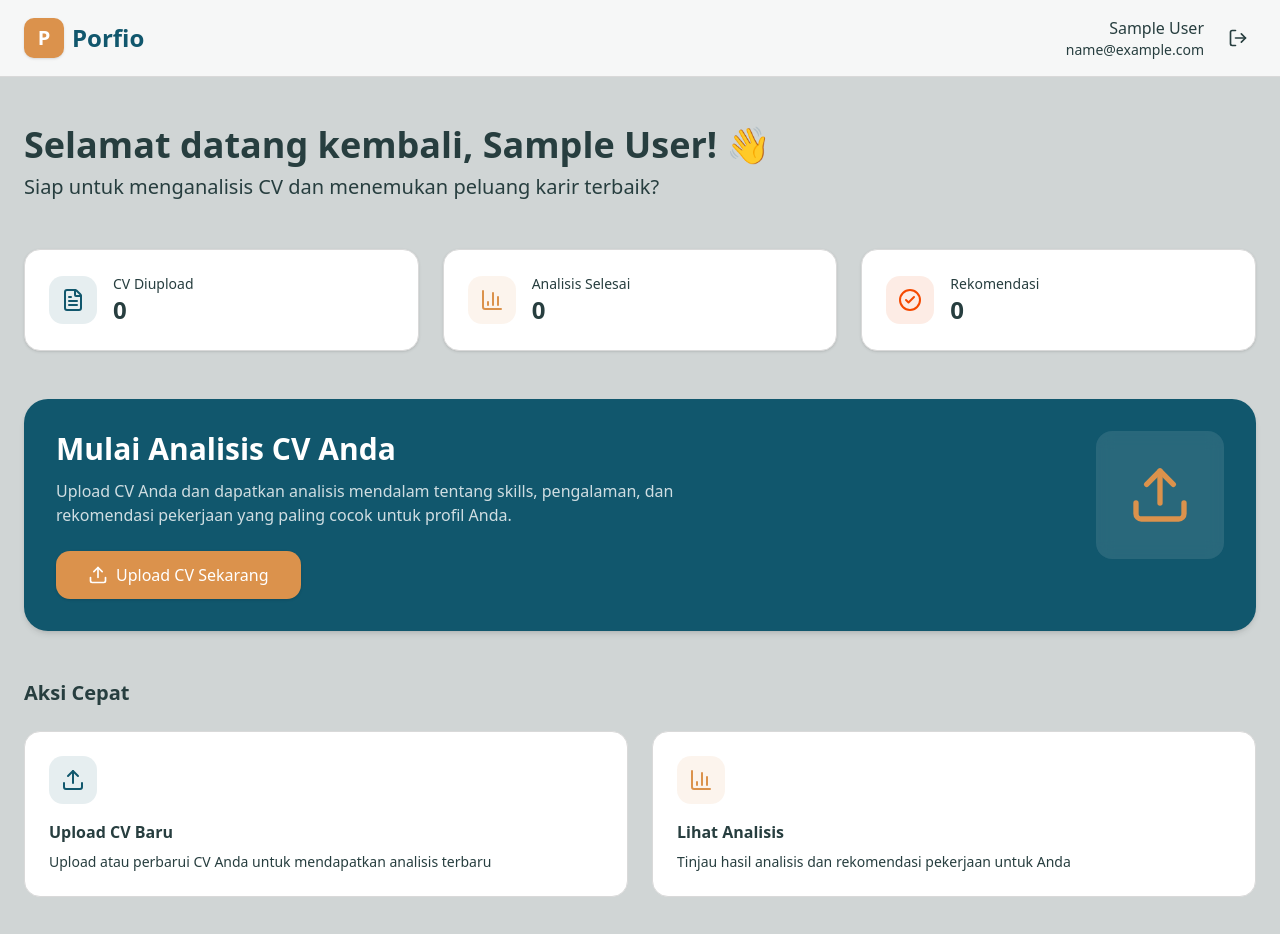
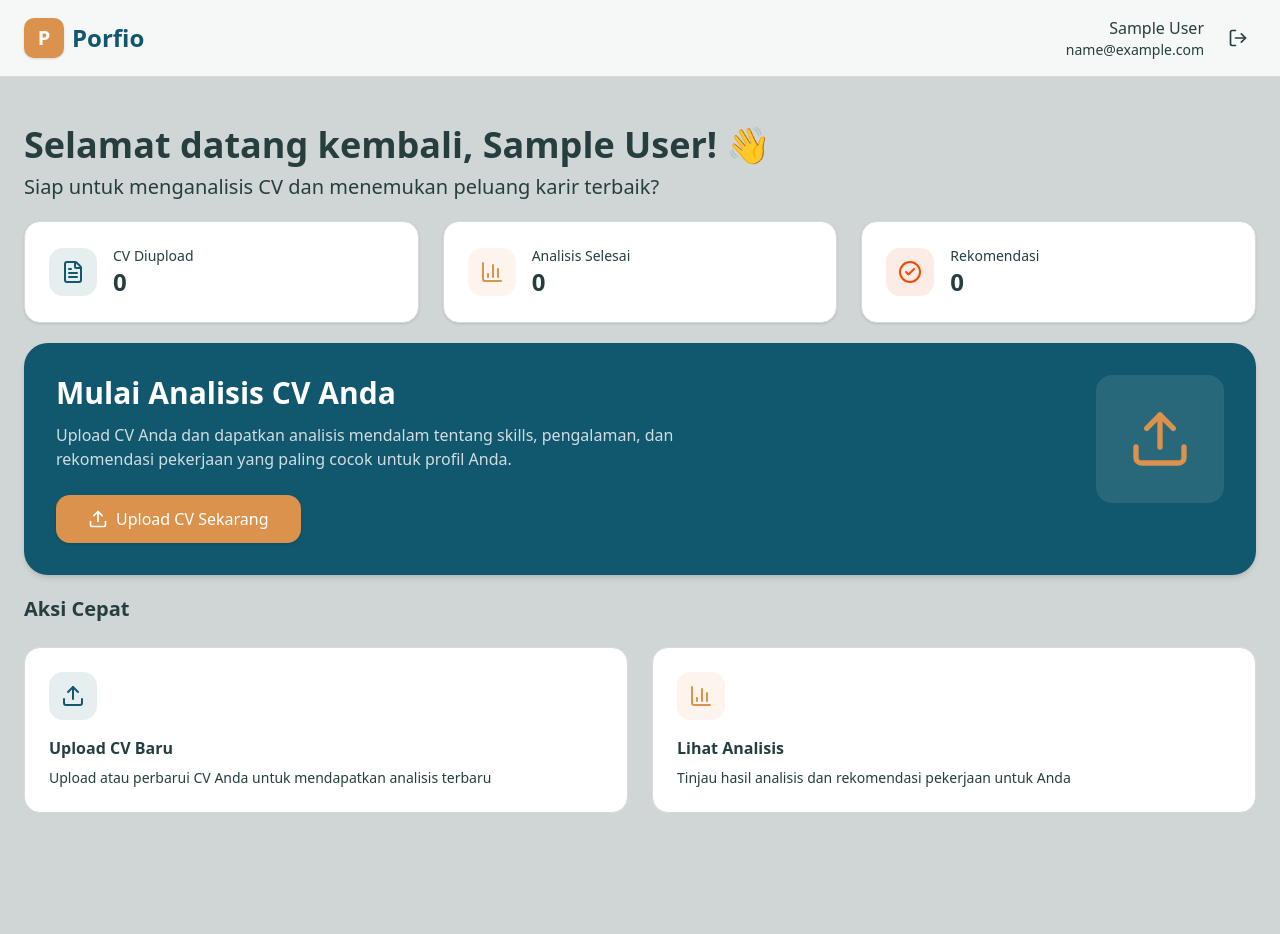
Before and after one commit to nevritaasy/Porfio, a Next.js app in the folder frontend/: page /dashboard in a window 1280 px wide. Shown: the top 934 px of the page. After the commit the page ends 861 px from the top, so only its background shows below. Built offline with nearby package versions, Linux system fonts and the light colour scheme; sample sign-in values are in the browser's storage.

Commit message:
fix dashboard

```diff
--- a/frontend/src/app/dashboard/page.tsx
+++ b/frontend/src/app/dashboard/page.tsx
@@ -73,7 +73,7 @@
         <motion.div
           initial={{ opacity: 0, y: 20 }}
           animate={{ opacity: 1, y: 0 }}
-          className="mb-12"
+          style={{ marginBottom: '20px' }}
         >
           <h1 className="text-4xl font-bold mb-2 text-foreground">
             Selamat datang kembali, {user.name}! 👋
@@ -84,7 +84,7 @@
         </motion.div>
 
         {/* Stats Cards */}
-        <div className="grid md:grid-cols-3 gap-6 mb-12">
+        <div className="grid md:grid-cols-3 gap-6" style={{ marginBottom: '20px' }}>
           <motion.div
             initial={{ opacity: 0, y: 20 }}
             animate={{ opacity: 1, y: 0 }}
@@ -143,6 +143,7 @@
             initial={{ opacity: 0, y: 20 }}
             animate={{ opacity: 1, y: 0 }}
             transition={{ delay: 0.4 }}
+            style={{ marginBottom: '20px' }}
             className="bg-secondary rounded-3xl p-8 text-secondary-foreground shadow-md"
           >
             <div className="flex items-start justify-between">
@@ -188,6 +189,7 @@
             initial={{ opacity: 0, y: 20 }}
             animate={{ opacity: 1, y: 0 }}
             transition={{ delay: 0.4 }}
+            style={{ marginBottom: '20px' }}
             className="bg-secondary rounded-3xl p-8 text-secondary-foreground shadow-md"
           >
             <div className="flex items-start justify-between">
@@ -219,7 +221,6 @@
           initial={{ opacity: 0, y: 20 }}
           animate={{ opacity: 1, y: 0 }}
           transition={{ delay: 0.5 }}
-          className="mt-12"
         >
           <h3 className="text-xl font-bold mb-6 text-foreground">Aksi Cepat</h3>
           <div className="grid md:grid-cols-2 gap-6">
```
